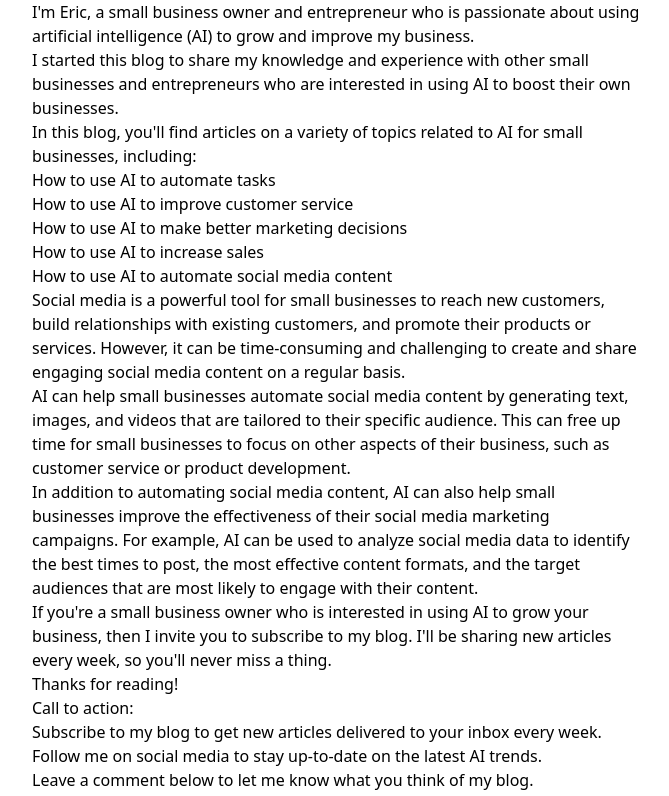
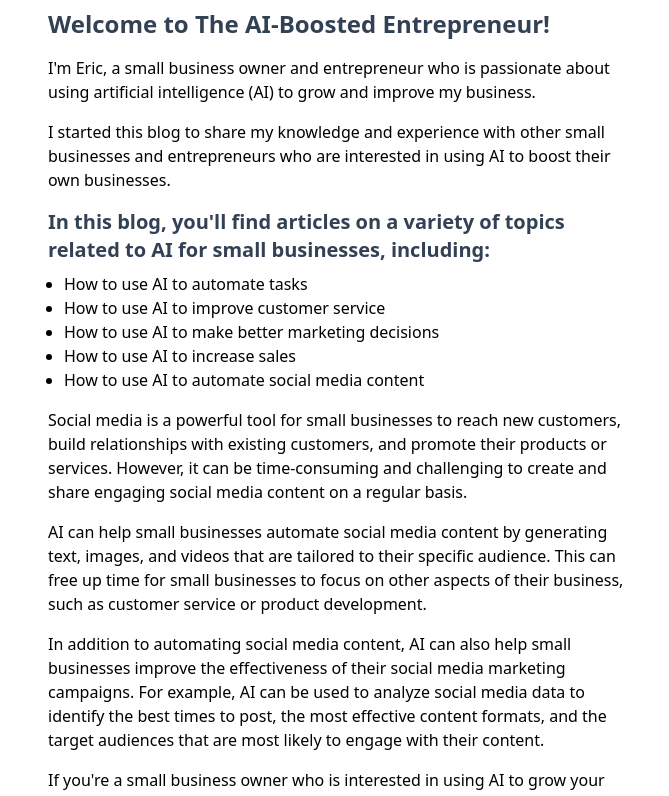
Before and after one commit to CalderonVasquez/ai_blog, a Next.js app: page /about in a window 1280 px wide. Shown: the part 280-1076 px from the top of the page, without its empty margins (304-973 px from the left). Built offline with nearby package versions, Linux system fonts and the light colour scheme.

Commit message:
delete sample code

```diff
--- a/app/about/page.tsx
+++ b/app/about/page.tsx
@@ -1,16 +1,17 @@
+
 const AboutPage = () => {
   return (
-    <div>
-      <h1>Welcome to The AI-Boosted Entrepreneur!</h1>
-      <p>
+    <div className="max-w-2xl mx-auto py-8 px-4">
+      <h1 className="text-2xl text-slate-700 font-bold mb-4">Welcome to The AI-Boosted Entrepreneur!</h1>
+      <p className="mb-4">
         I'm Eric, a small business owner and entrepreneur who is passionate about using artificial intelligence (AI) to grow and improve my business.
       </p>
-      <p>
+      <p className="mb-4">
         I started this blog to share my knowledge and experience with other small businesses and entrepreneurs who are interested in using AI to boost their own businesses.
       </p>
 
-      <h2>In this blog, you'll find articles on a variety of topics related to AI for small businesses, including:</h2>
-      <ul>
+      <h2 className="text-xl text-slate-700 font-bold mb-2">In this blog, you'll find articles on a variety of topics related to AI for small businesses, including:</h2>
+      <ul className="list-disc pl-4 mb-4">
         <li>How to use AI to automate tasks</li>
         <li>How to use AI to improve customer service</li>
         <li>How to use AI to make better marketing decisions</li>
@@ -18,33 +19,33 @@ const AboutPage = () => {
         <li>How to use AI to automate social media content</li>
       </ul>
 
-      <p>
+      <p className="mb-4">
         Social media is a powerful tool for small businesses to reach new customers, build relationships with existing customers, and promote their products or services. However, it can be time-consuming and challenging to create and share engaging social media content on a regular basis.
       </p>
-      <p>
+      <p className="mb-4">
         AI can help small businesses automate social media content by generating text, images, and videos that are tailored to their specific audience. This can free up time for small businesses to focus on other aspects of their business, such as customer service or product development.
       </p>
 
-      <p>
+      <p className="mb-4">
         In addition to automating social media content, AI can also help small businesses improve the effectiveness of their social media marketing campaigns. For example, AI can be used to analyze social media data to identify the best times to post, the most effective content formats, and the target audiences that are most likely to engage with their content.
       </p>
 
-      <p>
+      <p className="mb-4">
         If you're a small business owner who is interested in using AI to grow your business, then I invite you to subscribe to my blog. I'll be sharing new articles every week, so you'll never miss a thing.
       </p>
 
-      <p>
+      <p className="mb-4">
         Thanks for reading!
       </p>
 
-      <h2>Call to action:</h2>
-      <ul>
+      <h2 className="text-xl text-slate-700 font-bold mb-2">Call to action:</h2>
+      <ul className="list-disc pl-4 mb-4">
         <li>Subscribe to my blog to get new articles delivered to your inbox every week.</li>
         <li>Follow me on social media to stay up-to-date on the latest AI trends.</li>
         <li>Leave a comment below to let me know what you think of my blog.</li>
       </ul>
 
-      <p>
+      <p className="mb-4">
         I hope you enjoy my blog!
       </p>
     </div>
```
Also changed, not shown: posts/lorem-blog-test.md (deleted, +0 -46 lines).
